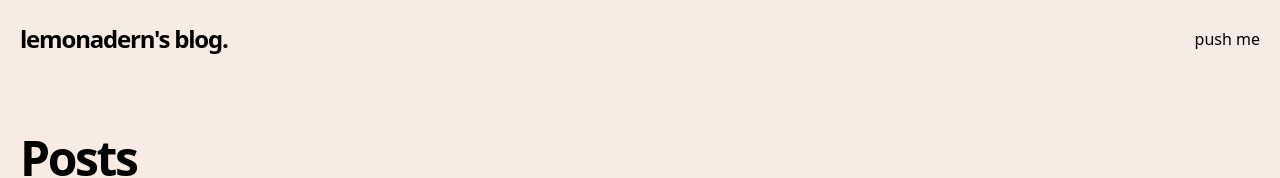
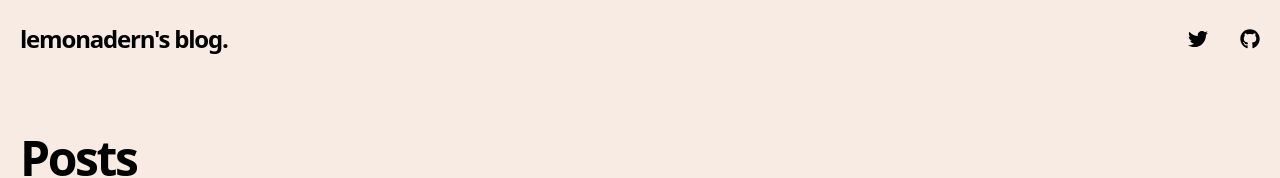
Before and after one commit to lemonadern/blog, a Next.js app: page / in a window 1280 px wide. Shown: the top 178 px of the page. Built offline with nearby package versions, Linux system fonts and the light colour scheme.

Commit message:
add social links

```diff
--- a/src/components/footer.tsx
+++ b/src/components/footer.tsx
@@ -1,5 +1,5 @@
 import Container from './container'
-import { TWITTER_URL, GITHUB_URL, ZENN_URL,WANTEDLY_URL } from '@/lib/constants'
+import { TWITTER_URL, GITHUB_URL, ZENN_URL } from '@/lib/constants'
 import { FaTwitter ,FaGithub } from "react-icons/fa"
 import { SiZenn } from 'react-icons/si'
 
--- a/src/components/header.tsx
+++ b/src/components/header.tsx
@@ -1,4 +1,6 @@
 import { SITE_NAME } from '@/lib/constants'
+import { TWITTER_URL, GITHUB_URL } from '@/lib/constants'
+import { FaTwitter ,FaGithub } from "react-icons/fa"
 import Link from 'next/link'
 
 const Header = () => {
@@ -10,7 +12,10 @@ const Header = () => {
         </Link>
         .
       </h2>
-      <button>push me</button>
+      <div className="flex flex-row items-center gap-8 text-xl">
+        <a href={TWITTER_URL}><FaTwitter /></a>
+        <a href={GITHUB_URL}><FaGithub /></a>
+      </div>
     </div>
   )
 }
```
